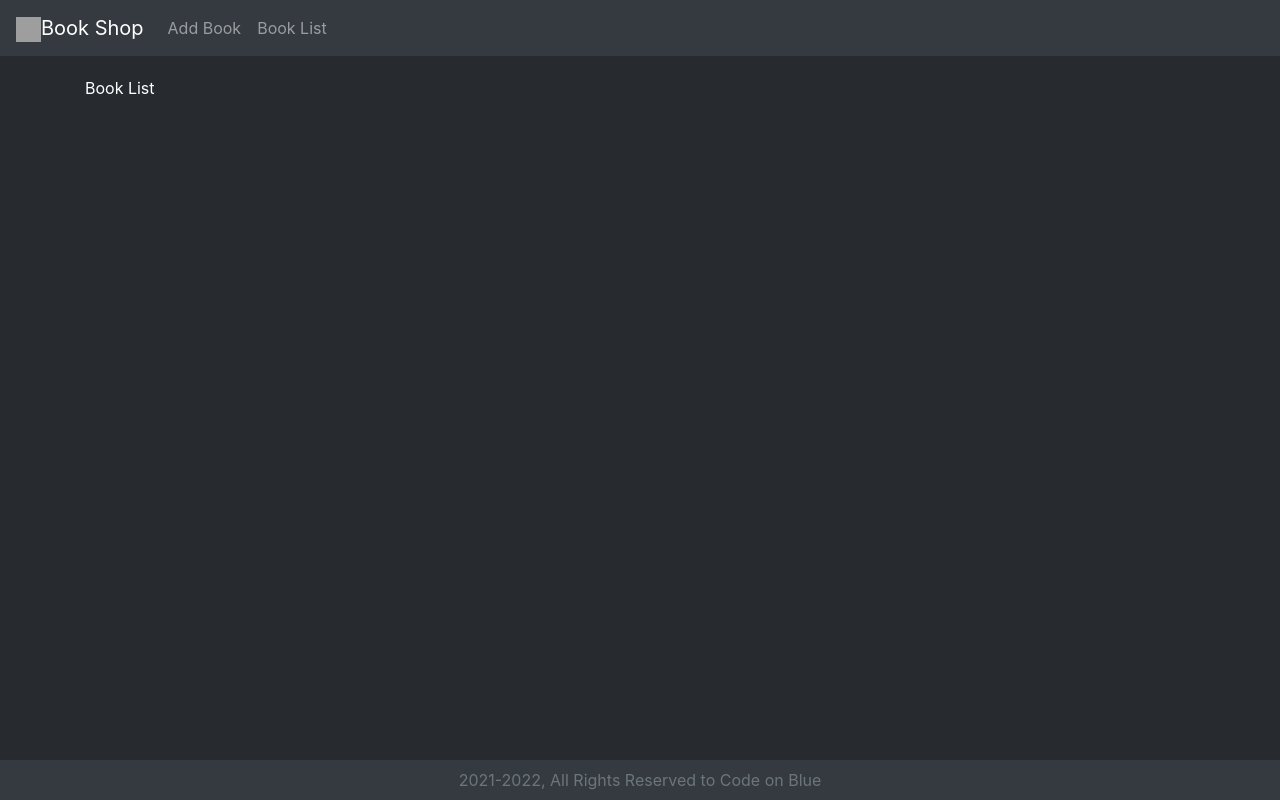
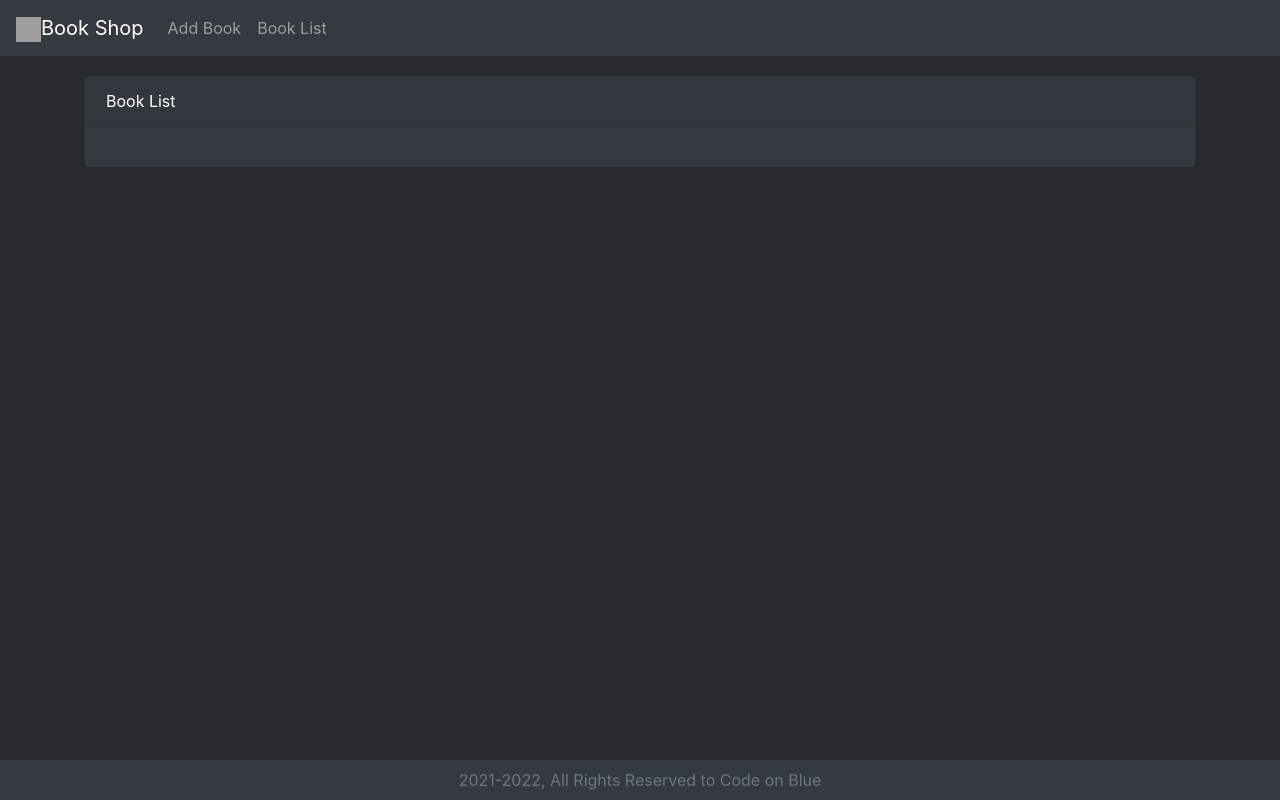
Before and after one commit to james-freitas/book-rest-api-react-example, a React (Create React App) app in the folder src/main/webapp/: page /list in a window 1280 px wide. Built offline with nearby package versions, Linux system fonts and the light colour scheme; grey boxes are pictures that could not be loaded.

Commit message:
Add Card to Book List page

```diff
--- a/src/main/webapp/src/components/BookList.js
+++ b/src/main/webapp/src/components/BookList.js
@@ -1,10 +1,16 @@
-import React from 'react';
+import React, { Component } from 'react';
+import { Card } from 'react-bootstrap';
 
 
-class BookList extends React.Component {
+export default class BookList extends Component {
   render() {
-    return (<div className="text-white">Book List</div>);
+    return (
+      <Card className={"border border-dark bg-dark text-white"}>
+        <Card.Header>Book List</Card.Header>
+        <Card.Body>
+
+        </Card.Body>
+      </Card>
+    );
   }
 }
-
-export default BookList;
```
